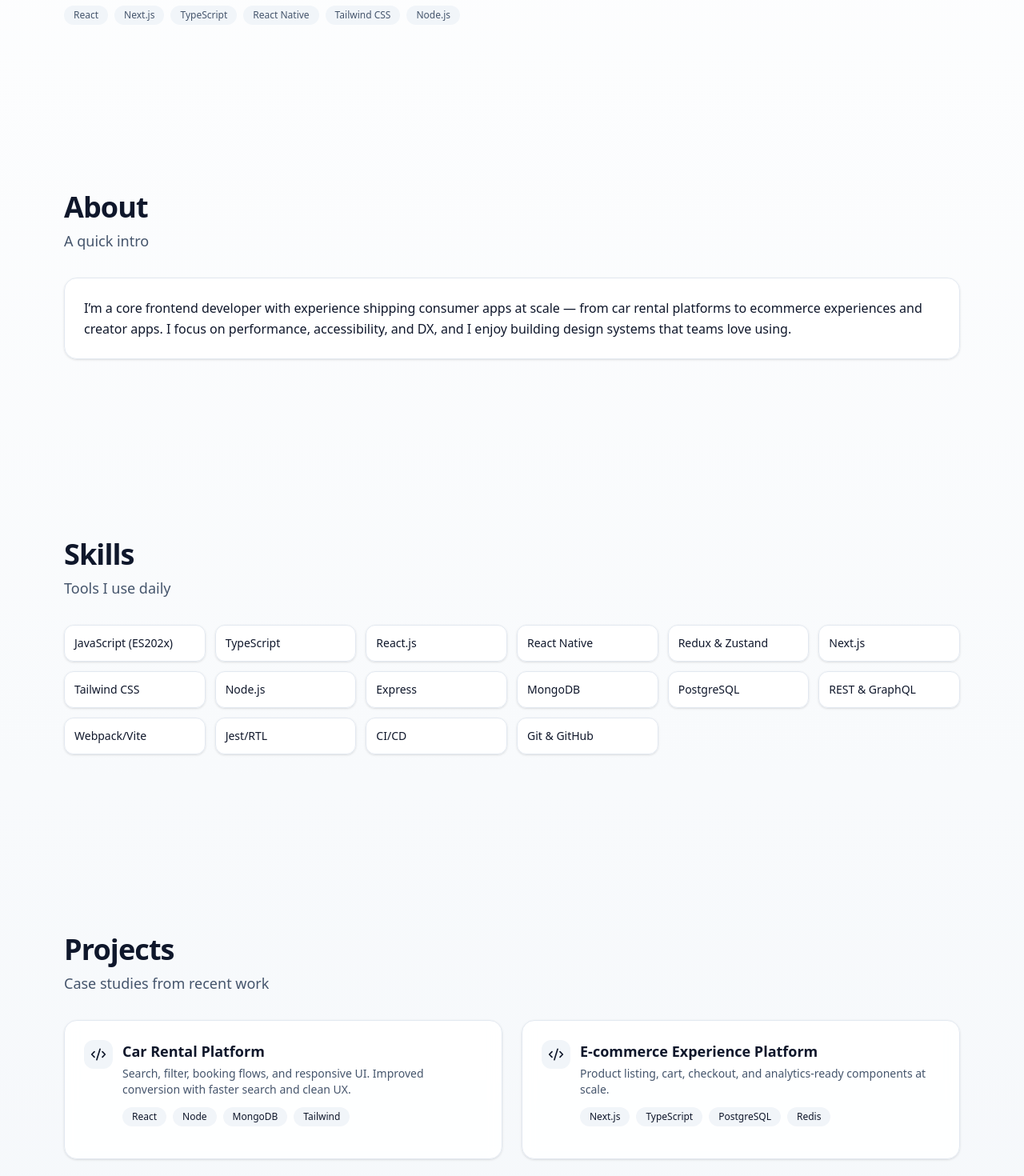
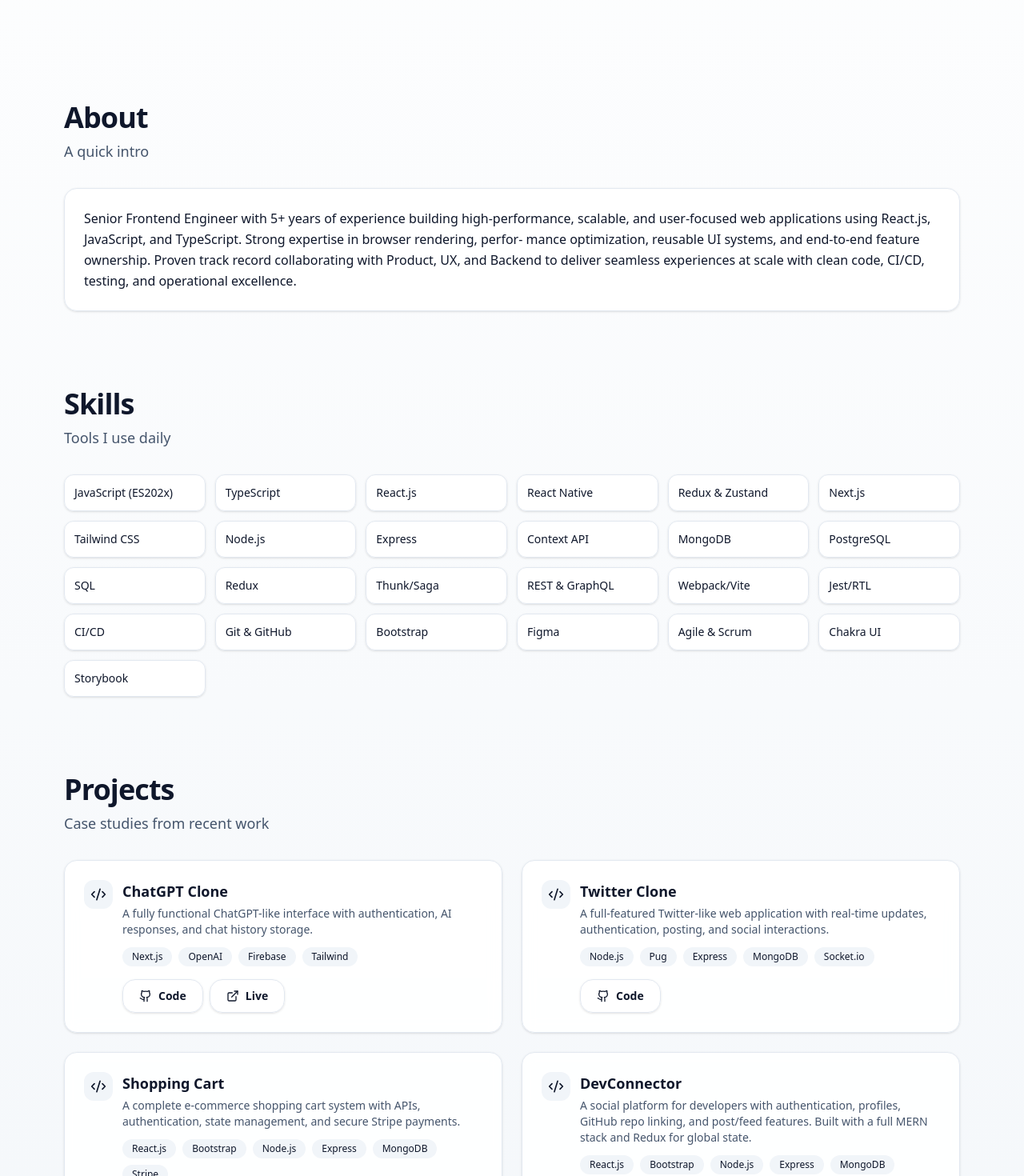
Before and after one commit to sinha97/my-portfolio, a React (Vite) app: page / in a window 1280 px wide. Shown: the part 600-2070 px from the top of the page at 80% size. Built offline with nearby package versions, Linux system fonts and the light colour scheme.

Commit message:
add some changes

```diff
--- a/src/App.jsx
+++ b/src/App.jsx
@@ -19,7 +19,7 @@ import "./App.css";
 import { highlightProjects, navItems } from "./constant";
 import { Section } from "./components/section";
 
-  function useProjects(jsonUrl) {
+function useProjects(jsonUrl) {
   const [projects, setProjects] = useState(highlightProjects);
   const [error, setError] = useState("");
 
@@ -51,7 +51,9 @@ function App() {
   const LEETCODE_URL = "https://leetcode.com/u/vk9633698/";
   const LINKEDIN_PROJECTS_JSON = "";
 
-    const { projects, error: projectsError } = useProjects(LINKEDIN_PROJECTS_JSON);
+  const { projects, error: projectsError } = useProjects(
+    LINKEDIN_PROJECTS_JSON
+  );
 
   const Badge = ({ children }) => (
     <span className="inline-flex items-center rounded-full border border-slate-200 bg-white/90 backdrop-blur px-3 py-1 text-sm leading-6 shadow-sm">
@@ -66,7 +68,12 @@ function App() {
   );
 
   // Reusable button with subtle lift
-  const Button = ({ as: Component = "a", className = "", children, ...props }) => (
+  const Button = ({
+    as: Component = "a",
+    className = "",
+    children,
+    ...props
+  }) => (
     <Component
       className={`group relative inline-flex items-center gap-2 rounded-2xl border border-slate-200 bg-white/90 backdrop-blur px-5 py-2.5 text-sm font-semibold shadow-sm transition hover:shadow-md hover:-translate-y-0.5 ${className}`}
       {...props}
@@ -100,18 +107,27 @@ function App() {
       "Tailwind CSS",
       "Node.js",
       "Express",
+      "Context API",
       "MongoDB",
       "PostgreSQL",
+      "SQL",
+      "Redux",
+      "Thunk/Saga",
       "REST & GraphQL",
       "Webpack/Vite",
       "Jest/RTL",
       "CI/CD",
       "Git & GitHub",
+      "Bootstrap",
+      "Figma",
+      "Agile & Scrum",
+      // "MUI",
+      "Chakra UI",
+      "Storybook",
+      // "AWS Basics",
     ],
     []
   );
-
-
 
   const [open, setOpen] = useState(false);
 
@@ -234,14 +250,14 @@ function App() {
                   <Mail className="size-4" /> Contact Me
                 </Button>
               </div>
-              <div className="mt-6 flex flex-wrap gap-2 text-sm text-slate-600">
+              {/* <div className="mt-6 flex flex-wrap gap-2 text-sm text-slate-600">
                 <Chip>React</Chip>
                 <Chip>Next.js</Chip>
                 <Chip>TypeScript</Chip>
                 <Chip>React Native</Chip>
                 <Chip>Tailwind CSS</Chip>
                 <Chip>Node.js</Chip>
-              </div>
+              </div> */}
             </div>
             {/* Profile card with glass look */}
             <motion.div
@@ -272,7 +288,9 @@ function App() {
                     <div className="text-slate-600">Experience</div>
                   </div>
                   <div className="rounded-xl border border-slate-200 p-3">
-                    <div className="font-semibold">React · React-Native · TS</div>
+                    <div className="font-semibold">
+                      React · React-Native · TS
+                    </div>
                     <div className="text-slate-600">Core stack</div>
                   </div>
                 </div>
@@ -287,10 +305,14 @@ function App() {
         <Card>
           <CardBody>
             <p className="text-base leading-relaxed">
-              I’m a core frontend developer with experience shipping consumer
-              apps at scale — from car rental platforms to ecommerce experiences
-              and creator apps. I focus on performance, accessibility, and DX,
-              and I enjoy building design systems that teams love using.
+              Senior Frontend Engineer with 5+ years of experience building
+              high-performance, scalable, and user-focused web applications
+              using React.js, JavaScript, and TypeScript. Strong expertise in
+              browser rendering, perfor- mance optimization, reusable UI
+              systems, and end-to-end feature ownership. Proven track record
+              collaborating with Product, UX, and Backend to deliver seamless
+              experiences at scale with clean code, CI/CD, testing, and
+              operational excellence.
             </p>
           </CardBody>
         </Card>
@@ -411,9 +433,7 @@ function App() {
                 </div>
                 <div>
                   <div className="font-semibold">Email</div>
-                  <p className="text-sm text-slate-600">
-                    Send me an email — I’m quick to respond.
-                  </p>
+                  <p className="text-sm text-slate-600">Send me an email</p>
                   <div className="mt-3">
                     <Button href="mailto:hello.viveksinha97@gmail.com">
                       Write an email
--- a/src/components/section.jsx
+++ b/src/components/section.jsx
@@ -2,7 +2,7 @@ import React from "react";
 import { motion } from "framer-motion";
 
 export const Section = ({ id, title, subtitle, children }) => (
-  <section id={id} className="scroll-mt-24 py-20 md:py-28">
+  <section id={id} className="scroll-mt-20 py-18 md:py-12">
     <div className="mx-auto max-w-6xl px-4">
       <motion.h2
         initial={{ opacity: 0, y: 16 }}
--- a/src/constant.js
+++ b/src/constant.js
@@ -1,24 +1,36 @@
 export const highlightProjects = [
-    // {
-    //   title: "Short Film Reels – Local Creator Platform",
-    //   desc: "Mobile-first React Native app for 60s videos with voting, follows, comments, and monthly competitions.",
-    //   stack: [
-    //     "React Native",
-    //     "Firebase Auth",
-    //     "Golang backend (planned)",
-    //     "AWS",
-    //   ],
-    // },
   {
-      title: "Car Rental Platform",
-      desc: "Search, filter, booking flows, and responsive UI. Improved conversion with faster search and clean UX.",
-      stack: ["React", "Node", "MongoDB", "Tailwind"],
+    title: "ChatGPT Clone",
+    desc: "A fully functional ChatGPT-like interface with authentication, AI responses, and chat history storage.",
+    stack: ["Next.js", "OpenAI", "Firebase", "Tailwind"],
+    // link: "https://www.linkedin.com/in/vivek-kumar-sinha97/",
+    repo: "https://github.com/sinha97/chatgpt-clone",
+    demo: "https://mychatgpt-gules.vercel.app/"
   },
   {
-      title: "E-commerce Experience Platform",
-      desc: "Product listing, cart, checkout, and analytics-ready components at scale.",
-      stack: ["Next.js", "TypeScript", "PostgreSQL", "Redis"],
+    "title": "Twitter Clone",
+    "desc": "A full-featured Twitter-like web application with real-time updates, authentication, posting, and social interactions.",
+    "stack": ["Node.js", "Pug", "Express", "MongoDB", "Socket.io"],
+    // "link": "https://www.linkedin.com/in/vivek-kumar-sinha97/",
+    "repo": "https://github.com/sinha97/twitter-clone",
+    "demo": ""
   },
+  {
+    "title": "Shopping Cart",
+    "desc": "A complete e-commerce shopping cart system with APIs, authentication, state management, and secure Stripe payments.",
+    "stack": ["React.js", "Bootstrap", "Node.js", "Express", "MongoDB","Stripe"],
+    // "link": "https://www.linkedin.com/in/vivek-kumar-sinha97/",
+    "repo": "https://github.com/sinha97/myShoppingCart",
+    "demo": ""
+  },
+  {
+    "title": "DevConnector",
+    "desc": "A social platform for developers with authentication, profiles, GitHub repo linking, and post/feed features. Built with a full MERN stack and Redux for global state.",
+    "stack": ["React.js", "Bootstrap", "Node.js", "Express", "MongoDB", "bcryptjs", "Redux-Thunk"],
+    // "link": "https://www.linkedin.com/in/vivek-kumar-sinha97/",
+    "repo": "https://github.com/sinha97/DevConnector",
+    "demo": ""
+  }
 ];
 
 export const navItems = [
```
Lines whose indentation alone changed are shown as unchanged.
